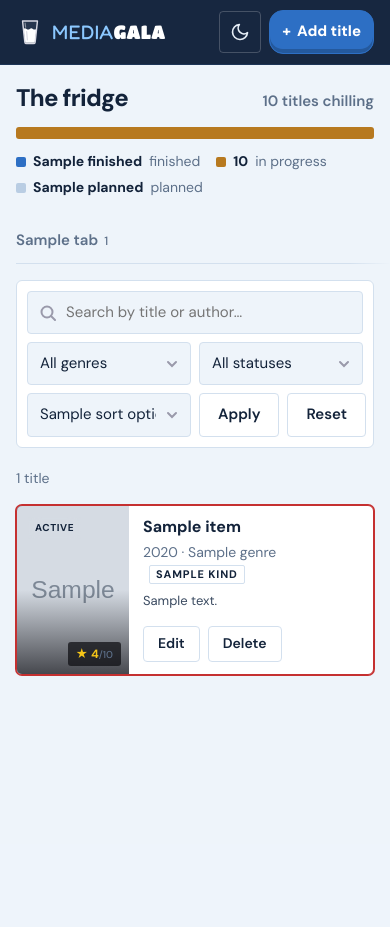
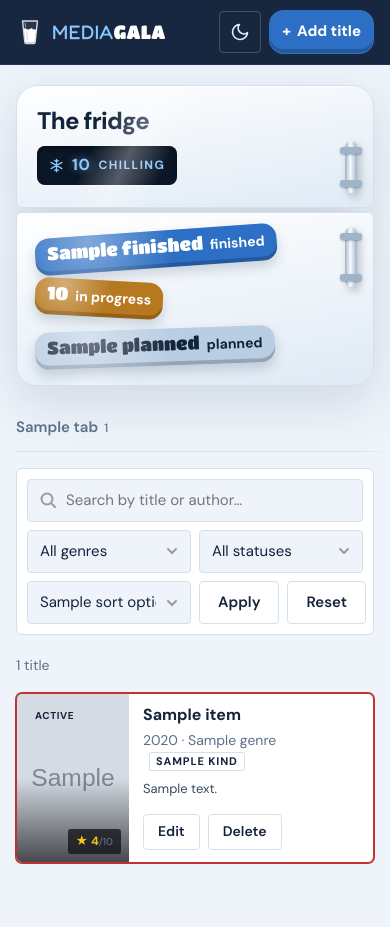
Before and after one commit to ramoneus/mediagala, a Python web app: template app/templates/index.html in a window 390 px wide. Before the commit the page ends 676 px from the top, so only its background shows below. Run offline with Jinja, Linux system fonts and the light colour scheme; the template is opened without the code that fills it: most values are stand-ins (such as "Sample title", 1, 10 or a date in 2020); grey boxes marked "Sample" are stand-in pictures.

Commit message:
Turn the overview into a tall fridge beside the collection
- "The fridge" is now a tall top-freezer fridge in a sticky left column:
  title and a temperature-style display on the freezer, handles, feet
- Status magnets on the fridge door filter the whole collection; the active
  one straightens up with a ring
- On tablets and phones it becomes a short two-door fridge above the list
- Search gets its own row beside the fridge so filter labels aren't cut off
- The "All" tab uses kind-neutral status names (Planned, In progress, ...)

```diff
--- a/app/routers/titles.py
+++ b/app/routers/titles.py
@@ -24,7 +24,7 @@ from app.catalog import (
     Completion,
     Kind,
     Status,
-    combined_status_label,
+    GENERIC_STATUS_LABELS,
     form_config,
 )
 from app.database import get_db
@@ -236,13 +236,13 @@ def index(
     # Unknown filter values are ignored instead of producing an error page.
     q = q.strip()[:200]
     title_kind = parse_choice(Kind, kind)
-    # Each kind has its own genres and status labels; "All" shows every genre and combined labels.
+    # Each kind has its own genres and status labels; "All" shows every genre and kind-neutral labels.
     if title_kind:
         genres = title_kind.config.genres
         status_options = list(title_kind.config.status_labels.items())
     else:
         genres = ALL_GENRES
-        status_options = [(s, combined_status_label(s)) for s in Status]
+        status_options = list(GENERIC_STATUS_LABELS.items())
     genre = genre if genre in genres else ""
     watch_status = parse_choice(Status, status_param)
     if watch_status not in dict(status_options):
--- a/app/static/css/style.css
+++ b/app/static/css/style.css
@@ -32,6 +32,12 @@
   --header-bg: rgba(16, 33, 58, 0.97);
   --header-border: #1d3557;
   --brand-media: #8cc8ff;
+  /* "The fridge" overview */
+  --fridge-top: #ffffff;
+  --fridge-bottom: #dfeaf5;
+  --fridge-sheen: rgba(255, 255, 255, 0.3);
+  --handle-dark: #9fb3c9;
+  --handle-light: #f7fafd;
 
   /* Tight corners on purpose: printed-label feel rather than soft "app" cushions. */
   --radius: 6px;
@@ -68,6 +74,11 @@
   --progress-to: #8cc8ff;
   --header-bg: rgba(10, 18, 32, 0.92);
   --header-border: var(--border);
+  --fridge-top: #1d304d;
+  --fridge-bottom: #111d31;
+  --fridge-sheen: rgba(255, 255, 255, 0.07);
+  --handle-dark: #34496a;
+  --handle-light: #9db1cc;
   --shadow: 0 10px 30px rgba(0, 0, 0, 0.45);
 }
 
@@ -323,11 +334,7 @@ h2 {
   to { opacity: 1; transform: none; }
 }
 
-/* ---------- Hero & summary ---------- */
-
-.hero {
-  margin-bottom: 32px;
-}
+/* ---------- Home layout & "The fridge" ---------- */
 
 .eyebrow {
   margin: 0 0 8px;
@@ -338,13 +345,58 @@ h2 {
   text-transform: uppercase;
 }
 
-/* "Your collection" heading with the total, then one bar showing what the collection
-   is made of (finished / in progress / planned / dropped), like the milk level in a carton. */
-.shelf-head {
-  display: flex;
-  align-items: baseline;
-  justify-content: space-between;
-  gap: 16px;
+/* The home page: a tall fridge stands beside the collection instead of a wide header,
+   so the list starts at the top of the page. */
+.home {
+  display: grid;
+  grid-template-columns: 236px minmax(0, 1fr);
+  gap: 32px;
+  align-items: start;
+}
+
+/* "The fridge": the collection overview as a classic top-freezer fridge. The freezer holds
+   the title and a temperature-style display; the fridge door holds one magnet per status,
+   and each magnet is a filter. It stays in view while the list scrolls. */
+.fridge {
+  position: sticky;
+  top: 88px;
+  filter: drop-shadow(0 16px 26px rgba(19, 45, 80, 0.14));
+}
+
+.fridge-freezer,
+.fridge-main {
+  position: relative;
+  overflow: hidden;
+  background: linear-gradient(170deg, var(--fridge-top), var(--fridge-bottom));
+  border: 1px solid var(--border);
+  box-shadow: inset 0 1px 0 rgba(255, 255, 255, 0.55);
+}
+
+/* Diagonal sheen across each door's enamel. */
+.fridge-freezer::after,
+.fridge-main::after {
+  content: "";
+  position: absolute;
+  inset: 0;
+  background: linear-gradient(115deg, transparent 25%, var(--fridge-sheen) 35%, transparent 45%);
+  pointer-events: none;
+}
+
+.fridge-freezer {
+  display: flex;
+  flex-direction: column;
+  align-items: flex-start;
+  gap: 12px;
+  padding: 22px 44px 22px 20px;
+  border-radius: 22px 22px 6px 6px;
+}
+
+/* The small gap between the two doors is the seam between freezer and fridge. */
+.fridge-main {
+  min-height: 320px;
+  margin-top: 4px;
+  padding: 26px 44px 30px 20px;
+  border-radius: 6px 6px 20px 20px;
 }
 
 .shelf-title {
@@ -354,60 +406,139 @@ h2 {
   letter-spacing: -0.03em;
 }
 
-.shelf-count {
-  color: var(--text-muted);
-  font-size: 0.9375rem;
-  font-weight: 600;
-  white-space: nowrap;
-}
-
-.shelf-bar {
-  display: flex;
-  gap: 3px;
-  height: 12px;
-  margin-top: 14px;
-  overflow: hidden;
-  background: var(--surface-hover);
+/* Little digital display, like a fridge's temperature panel (dark in both themes). */
+.fridge-display {
+  display: inline-flex;
+  align-items: center;
+  gap: 8px;
+  padding: 7px 12px;
+  border-radius: 8px;
+  background: #0b1626;
+  box-shadow: inset 0 2px 4px rgba(0, 0, 0, 0.5), 0 1px 0 rgba(255, 255, 255, 0.5);
+  color: #8cc8ff;
+  font-size: 0.75rem;
+  font-weight: 700;
+  letter-spacing: 0.12em;
+  text-transform: uppercase;
+}
+
+.fridge-display strong {
+  font-size: 1rem;
+  font-variant-numeric: tabular-nums;
+  letter-spacing: 0.04em;
+  text-shadow: 0 0 8px rgba(140, 200, 255, 0.6);
+}
+
+/* Chunky handles near the seam (low on the freezer, high on the fridge), each on two mounts. */
+.fridge-handle {
+  position: absolute;
+  right: 16px;
+  width: 12px;
+  border-radius: 8px;
+  background: linear-gradient(90deg, var(--handle-dark), var(--handle-light) 45%, var(--handle-dark));
+  box-shadow: 3px 4px 8px rgba(0, 0, 0, 0.22);
+}
+
+.fridge-handle::before,
+.fridge-handle::after {
+  content: "";
+  position: absolute;
+  left: 50%;
+  width: 22px;
+  height: 7px;
+  margin-left: -11px;
   border-radius: 3px;
-}
-
-.shelf-seg {
-  flex-basis: 0;
-  min-width: 6px;
-}
-
-.shelf-legend {
-  display: flex;
-  flex-wrap: wrap;
-  gap: 6px 22px;
-  margin: 12px 0 0;
+  background: var(--handle-dark);
+  box-shadow: 0 1px 2px rgba(0, 0, 0, 0.25);
+}
+
+.fridge-handle::before { top: 6px; }
+.fridge-handle::after { bottom: 6px; }
+
+.fridge-freezer .fridge-handle {
+  bottom: 14px;
+  height: 52px;
+}
+
+.fridge-main .fridge-handle {
+  top: 14px;
+  height: 110px;
+}
+
+.magnets {
+  display: flex;
+  flex-direction: column;
+  align-items: flex-start;
+  gap: 16px;
+  margin: 0;
   padding: 0;
   list-style: none;
-  color: var(--text-muted);
+}
+
+.fridge-feet {
+  display: flex;
+  justify-content: space-between;
+  padding: 0 24px;
+}
+
+.fridge-feet span {
+  width: 26px;
+  height: 8px;
+  border-radius: 0 0 5px 5px;
+  background: var(--handle-dark);
+}
+
+/* Glossy plastic fridge magnets, slightly crooked as if stuck on by hand. */
+.magnet {
+  position: relative;
+  z-index: 1;
+  display: inline-flex;
+  align-items: baseline;
+  gap: 7px;
+  padding: 8px 15px 10px;
+  border-radius: 14px;
   font-size: 0.9375rem;
-}
-
-.shelf-legend li {
-  display: flex;
-  align-items: center;
-  gap: 7px;
-}
-
-.shelf-legend strong {
-  color: var(--text);
   font-weight: 700;
-}
-
-.shelf-dot {
-  width: 10px;
-  height: 10px;
-  border-radius: 2px;
-}
-
-.seg-finished { background: var(--accent); }
-.seg-progress { background: var(--gold); }
-.seg-planned { background: var(--border-strong); }
-.seg-dropped { background: var(--danger); }
+  text-decoration: none;
+  transform: rotate(var(--tilt, 0deg));
+  box-shadow: inset 0 -4px 0 rgba(0, 0, 0, 0.2), 0 6px 12px rgba(19, 45, 80, 0.18);
+  transition: transform 0.15s ease, box-shadow 0.15s ease;
+}
+
+.magnet::before {
+  content: "";
+  position: absolute;
+  inset: 0;
+  border-radius: inherit;
+  background: radial-gradient(circle at 22% 18%, rgba(255, 255, 255, 0.4), transparent 45%);
+  pointer-events: none;
+}
+
+.magnet:hover {
+  transform: rotate(0deg) translateY(-3px);
+  box-shadow: inset 0 -4px 0 rgba(0, 0, 0, 0.2), 0 10px 18px rgba(19, 45, 80, 0.22);
+}
+
+/* The magnet you filtered by straightens up and gets a ring. */
+.magnet.is-active {
+  transform: none;
+  outline: 3px solid var(--text);
+  outline-offset: 3px;
+}
+
+.magnet strong {
+  font-family: var(--font-logo);
+  font-size: 1.375rem;
+  font-weight: 400;
+  line-height: 1;
+}
+
+/* Status colours, shared by the magnets. */
+.seg-finished { background: var(--accent); color: var(--on-accent); }
+.seg-progress { background: var(--gold); color: #fff; }
+.seg-planned { background: var(--border-strong); color: var(--text); }
+.seg-dropped { background: var(--danger); color: #fff; }
+[data-theme="dark"] .seg-progress { color: #1b1300; }
 
 /* ---------- Toolbar (search / filter / sort) ---------- */
 
@@ -425,6 +556,18 @@ h2 {
 .toolbar-actions {
   display: flex;
   gap: 8px;
+}
+
+/* Beside the fridge the list column is narrower, so on desktop the search gets its own
+   row and the three filters share the second one without their labels being cut off. */
+@media (min-width: 901px) {
+  .home .toolbar {
+    grid-template-columns: repeat(3, minmax(0, 1fr)) auto;
+  }
+
+  .home .toolbar-search {
+    grid-column: 1 / -1;
+  }
 }
 
 input,
@@ -1359,6 +1502,36 @@ input[type="file"]::file-selector-button:hover {
 /* ---------- Responsive ---------- */
 
 @media (max-width: 900px) {
+  /* No room for a side column: the fridge becomes a short one above the list.
+     minmax(0, 1fr) because a plain 1fr column can't shrink below its content and overflows. */
+  .home {
+    grid-template-columns: minmax(0, 1fr);
+    gap: 20px;
+  }
+
+  .fridge {
+    position: static;
+  }
+
+  .fridge-main {
+    min-height: 0;
+    padding: 18px 44px 20px 18px;
+  }
+
+  .fridge-main .fridge-handle {
+    height: 60px;
+  }
+
+  .magnets {
+    flex-direction: row;
+    flex-wrap: wrap;
+    gap: 12px;
+  }
+
+  .fridge-feet {
+    display: none;
+  }
+
   .toolbar {
     grid-template-columns: repeat(3, minmax(0, 1fr));
   }
@@ -1378,10 +1551,6 @@ input[type="file"]::file-selector-button:hover {
     padding-top: 20px;
   }
 
-  .hero {
-    margin-bottom: 20px;
-  }
-
   .eyebrow {
     font-size: 0.6875rem;
     letter-spacing: 0.12em;
@@ -1391,9 +1560,13 @@ input[type="file"]::file-selector-button:hover {
     font-size: 1.5rem;
   }
 
-  .shelf-legend {
-    gap: 4px 16px;
+  .magnet {
+    padding: 6px 12px 8px;
     font-size: 0.875rem;
+  }
+
+  .magnet strong {
+    font-size: 1.125rem;
   }
 
   /* Fade the right edge of the tab bar so it's clear there's more to scroll to. */
--- a/app/templates/index.html
+++ b/app/templates/index.html
@@ -5,33 +5,49 @@
   <div class="flash" role="status">{{ flash }}</div>
 {% endif %}
 
-<section class="hero">
-  <div class="shelf-head">
+<div class="home">
+  {# A tall top-freezer fridge standing beside the collection (sticky while the list scrolls). #}
+  <aside class="fridge" aria-label="Collection overview">
+    <div class="fridge-freezer">
       <h1 class="shelf-title">The fridge</h1>
-    <span class="shelf-count">{{ stats.total }} {{ "title" if stats.total == 1 else "titles" }} chilling</span>
+      <span class="fridge-display" title="{{ stats.total }} {{ 'title' if stats.total == 1 else 'titles' }} in the fridge">
+        <svg viewBox="0 0 24 24" width="15" height="15" fill="none" stroke="currentColor" stroke-width="2" stroke-linecap="round" aria-hidden="true">
+          <path d="M12 2v20M3.3 7l17.4 10M3.3 17L20.7 7M9 4l3 2 3-2M9 20l3-2 3 2"/>
+        </svg>
+        <strong>{{ stats.total }}</strong> chilling
+      </span>
+      <span class="fridge-handle" aria-hidden="true"></span>
     </div>
+    <div class="fridge-main">
       {% if stats.total %}
-    {# What the collection is made of, as one bar: like the milk level in a carton. #}
         {% set segments = [
-      ("finished", "Finished", stats.finished),
-      ("progress", "In progress", stats.in_progress),
-      ("planned", "Planned", stats.planned),
-      ("dropped", "Dropped", stats.dropped),
+          ("finished", "finished", stats.finished, "watched"),
+          ("progress", "in progress", stats.in_progress, "watching"),
+          ("planned", "planned", stats.planned, "watchlist"),
+          ("dropped", "dropped", stats.dropped, "dropped"),
         ] %}
-    <div class="shelf-bar" role="img"
-         aria-label="{% for key, label, count in segments %}{{ count }} {{ label|lower }}{{ ', ' if not loop.last }}{% endfor %}">
-      {% for key, label, count in segments if count %}
-        <span class="shelf-seg seg-{{ key }}" style="flex-grow: {{ count }}"></span>
-      {% endfor %}
-    </div>
-    <ul class="shelf-legend">
-      {% for key, label, count in segments if count or key != "dropped" %}
-        <li><span class="shelf-dot seg-{{ key }}" aria-hidden="true"></span><strong>{{ count }}</strong> {{ label|lower }}</li>
+        {% set tilts = [-4, 3, -2, 4] %}
+        {# Magnets count the whole fridge, so they filter the whole fridge (all kinds). #}
+        <ul class="magnets">
+          {% for key, label, count, status_value in segments if count or key != "dropped" %}
+            {% set active = filters.status == status_value and not filters.kind %}
+            <li>
+              <a class="magnet seg-{{ key }}{% if active %} is-active{% endif %}"
+                 href="{{ '/' if active else '/?status=' ~ status_value }}"
+                 style="--tilt: {{ tilts[loop.index0 % 4] }}deg"
+                 {% if active %}aria-current="true" title="Show everything"{% else %}title="Show {{ label }} titles"{% endif %}>
+                <strong>{{ count }}</strong> {{ label }}
+              </a>
+            </li>
           {% endfor %}
         </ul>
       {% endif %}
-</section>
+      <span class="fridge-handle" aria-hidden="true"></span>
+    </div>
+    <div class="fridge-feet" aria-hidden="true"><span></span><span></span></div>
+  </aside>
 
+  <div class="home-main">
 <nav class="kind-tabs" aria-label="Show movies, series or both">
   {% for tab in kind_tabs %}
     <a href="{{ tab.url }}" class="kind-tab{% if tab.active %} is-active{% endif %}" {% if tab.active %}aria-current="page"{% endif %}>
@@ -106,4 +122,6 @@
     <a href="/titles/new{% if filters.kind %}?kind={{ filters.kind }}{% endif %}" class="btn btn-primary">Add a title</a>
   </div>
 {% endif %}
+  </div>
+</div>
 {% endblock %}
```
Also changed, not shown: app/catalog.py (+7 -8 lines). Lines whose indentation alone changed are shown as unchanged.
